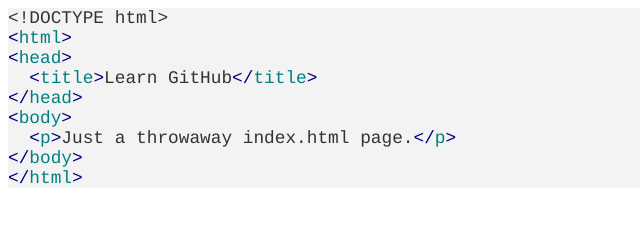
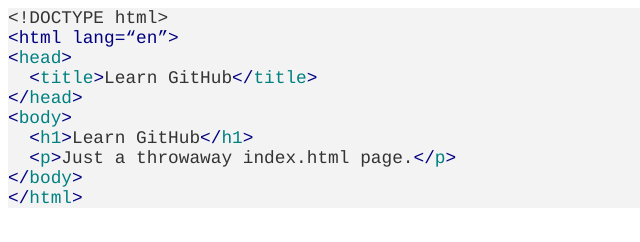
Before and after one commit to rodellwarner/learn-github, a plain HTML site: page index.html in a window 1280 px wide. Shown: the whole page, without its empty margins (0-640 px from the left). Drawn offline with Linux system fonts and the light colour scheme.

Commit message:
made requested changes for PR

```diff
--- a/index.html
+++ b/index.html
@@ -7,22 +7,27 @@
   <meta name="Generator" content="Cocoa HTML Writer">
   <meta name="CocoaVersion" content="1561.4">
   <style type="text/css">
-    p.p1 {margin: 0.0px 0.0px 0.0px 0.0px; line-height: 22.0px; font: 17.8px Courier; color: #333333; -webkit-text-stroke: #333333; background-color: #f3f3f3}
-    p.p2 {margin: 0.0px 0.0px 0.0px 0.0px; line-height: 22.0px; font: 17.8px Courier; color: #008080; -webkit-text-stroke: #008080; background-color: #f3f3f3}
+    p.p1 {margin: 0.0px 0.0px 0.0px 0.0px; line-height: 21.0px; font: 17.8px Courier; color: #333333; -webkit-text-stroke: #333333; background-color: #f3f3f3}
+    p.p2 {margin: 0.0px 0.0px 0.0px 0.0px; line-height: 21.0px; font: 17.8px Courier; color: #000080; -webkit-text-stroke: #000080; background-color: #f3f3f3}
+    p.p3 {margin: 0.0px 0.0px 0.0px 0.0px; line-height: 21.0px; font: 17.8px Courier; color: #008080; -webkit-text-stroke: #008080; background-color: #f3f3f3}
     span.s1 {font-kerning: none}
     span.s2 {font-kerning: none; color: #000080; -webkit-text-stroke: 0px #000080}
     span.s3 {font-kerning: none; color: #008080; -webkit-text-stroke: 0px #008080}
+    span.s4 {font: 17.8px Courier; font-kerning: none; color: #000080; -webkit-text-stroke: 0px #000080}
+    span.s5 {font: 17.8px Courier; font-kerning: none; color: #008080; -webkit-text-stroke: 0px #008080}
+    span.s6 {font: 17.8px Courier; font-kerning: none}
   </style>
 </head>
 <body>
 <p class="p1"><span class="s1">&lt;!DOCTYPE html&gt;</span></p>
-<p class="p2"><span class="s2">&lt;</span><span class="s1">html</span><span class="s2">&gt;</span></p>
-<p class="p2"><span class="s2">&lt;</span><span class="s1">head</span><span class="s2">&gt;</span></p>
+<p class="p2"><span class="s1">&lt;html lang=“en”&gt;</span></p>
+<p class="p3"><span class="s2">&lt;</span><span class="s1">head</span><span class="s2">&gt;</span></p>
 <p class="p1"><span class="s1"><span class="Apple-converted-space">  </span></span><span class="s2">&lt;</span><span class="s3">title</span><span class="s2">&gt;</span><span class="s1">Learn GitHub</span><span class="s2">&lt;/</span><span class="s3">title</span><span class="s2">&gt;</span></p>
-<p class="p2"><span class="s2">&lt;/</span><span class="s1">head</span><span class="s2">&gt;</span></p>
-<p class="p2"><span class="s2">&lt;</span><span class="s1">body</span><span class="s2">&gt;</span></p>
+<p class="p3"><span class="s2">&lt;/</span><span class="s1">head</span><span class="s2">&gt;</span></p>
+<p class="p3"><span class="s2">&lt;</span><span class="s1">body</span><span class="s2">&gt;</span></p>
+<p class="p1"><span class="s2"><span class="Apple-converted-space">  </span></span><span class="s4">&lt;</span><span class="s5">h1</span><span class="s4">&gt;</span><span class="s6">Learn GitHub</span><span class="s4">&lt;/</span><span class="s5">h1</span><span class="s4">&gt;</span></p>
 <p class="p1"><span class="s1"><span class="Apple-converted-space">  </span></span><span class="s2">&lt;</span><span class="s3">p</span><span class="s2">&gt;</span><span class="s1">Just a throwaway index.html page.</span><span class="s2">&lt;/</span><span class="s3">p</span><span class="s2">&gt;</span></p>
-<p class="p2"><span class="s2">&lt;/</span><span class="s1">body</span><span class="s2">&gt;</span></p>
-<p class="p2"><span class="s2">&lt;/</span><span class="s1">html</span><span class="s2">&gt;</span></p>
+<p class="p3"><span class="s2">&lt;/</span><span class="s1">body</span><span class="s2">&gt;</span></p>
+<p class="p3"><span class="s2">&lt;/</span><span class="s1">html</span><span class="s2">&gt;</span></p>
 </body>
 </html>
```
